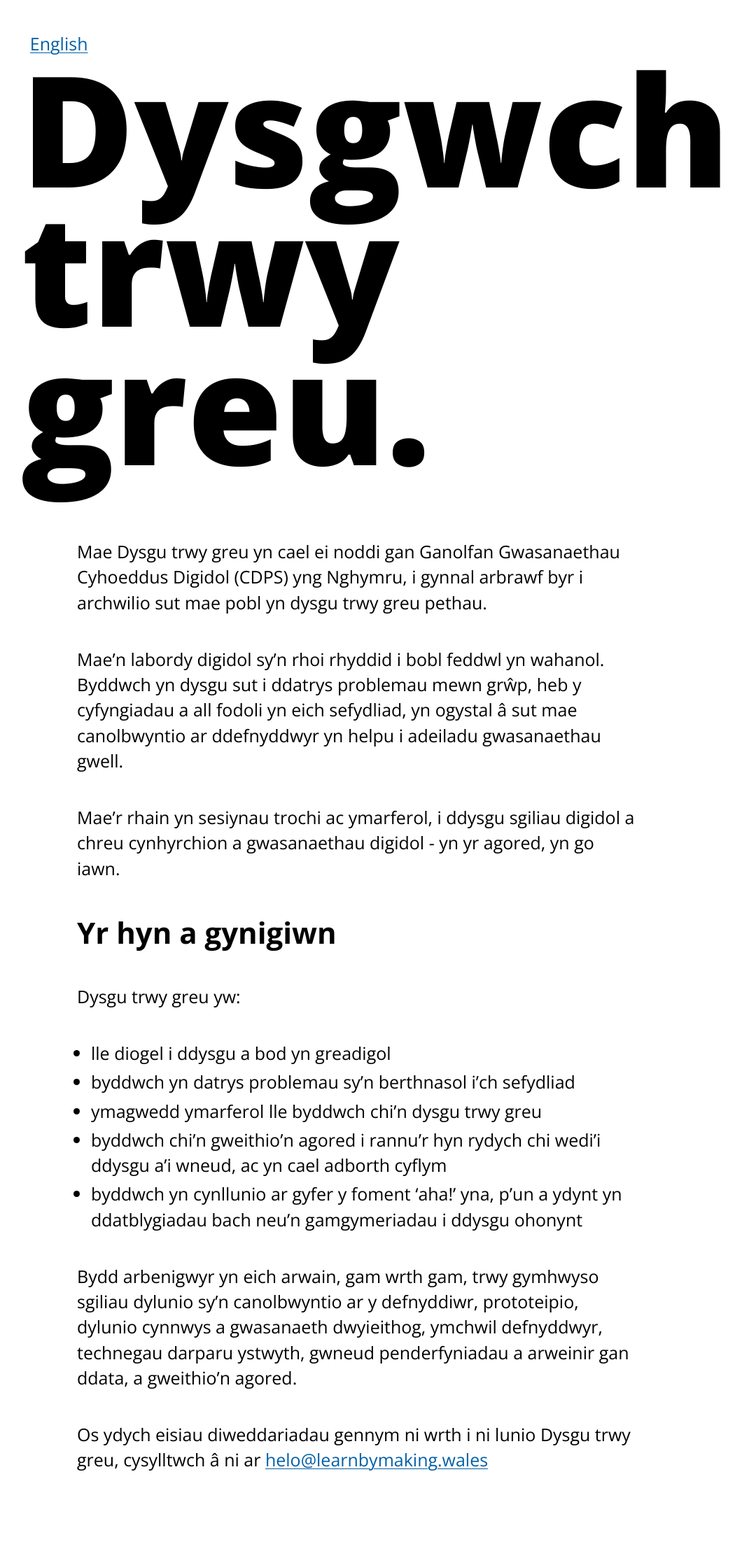
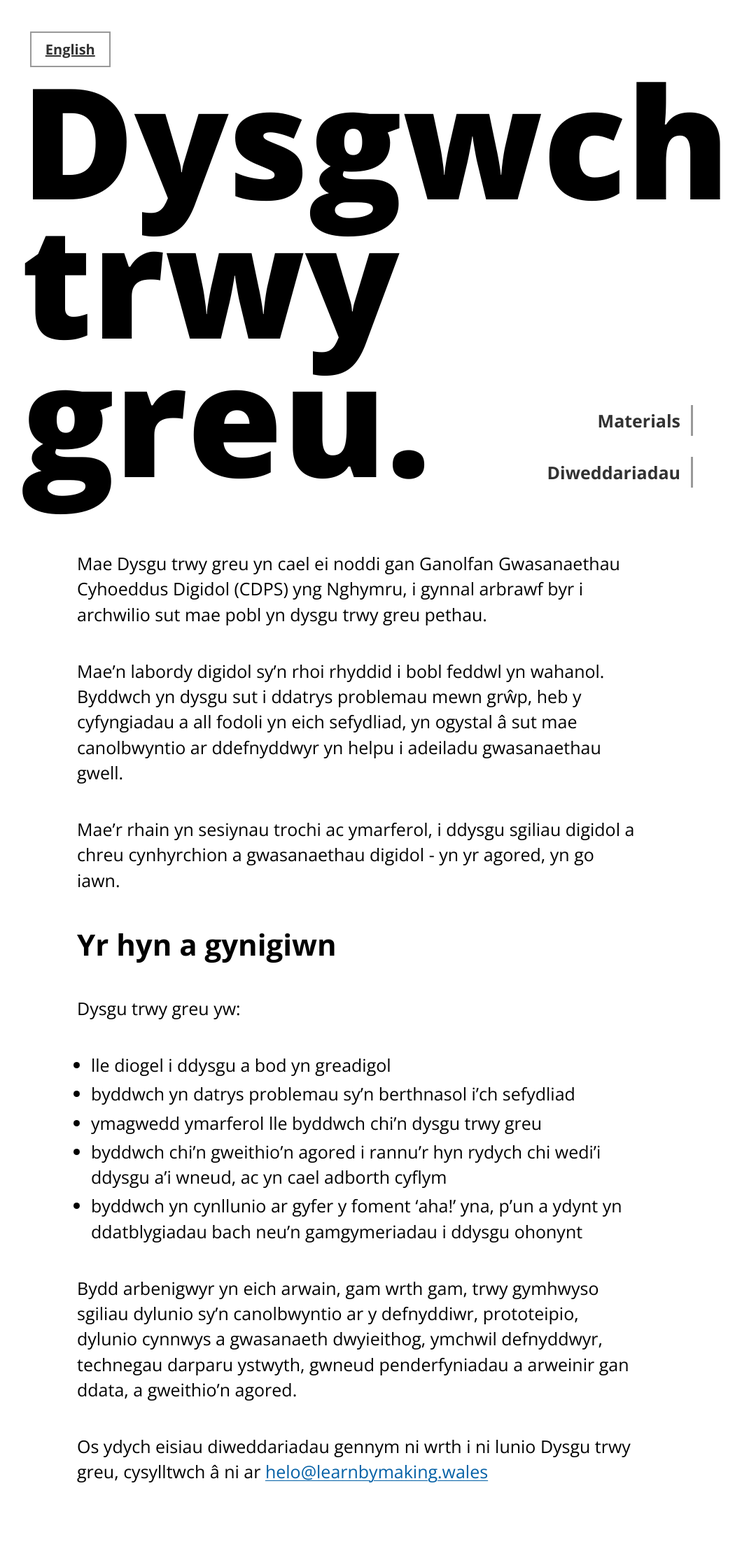
Before and after one commit to learnbymakingwales/learnbymakingwales.github.io, a Jekyll site: the page built from cy/index.md, in a window 1280 px wide. Shown: the whole page at 70% size, without its empty margins (15-1075 px from the left). Built offline with Jekyll 4.4.1, drawn with Linux system fonts in a browser that asks for light colours.

Commit message:
Add nav to landing page(s)

```diff
--- a/_config.yml
+++ b/_config.yml
@@ -19,7 +19,11 @@ t:
     title: Learn by making.
     language: English
     root: /en
+    updates: Updates
+    materials: Materials
   cy:
     title: Dysgwch trwy greu.
     language: Cymraeg
     root: /cy
+    updates: Diweddariadau
+    materials: Defnyddiau
--- /dev/null
+++ b/_includes/nav.html
@@ -0,0 +1,8 @@
+<nav class="app-nav--landing__container">
+  <input type="checkbox" id="tm" class="app-nav--landing__toggle">
+  <label for="tm" class="tm">Menu</label>
+  <ul class="app-nav--landing">
+    <li><a href="/{{page.lang}}/updates">Materials</a></li>
+    <li><a href="/{{page.lang}}/updates">{{ site.t[page.lang].updates }}</a></li>
+  </ul>
+</nav>
--- a/_layouts/landing.html
+++ b/_layouts/landing.html
@@ -27,7 +27,7 @@
     {% assign pages=site.pages | where:"ref", page.ref | sort: 'lang' %}
     {% for altpage in pages %}
       {% if page.lang != altpage.lang %}
-      <a class="lbm-link language-switcher" href="{{ altpage.url }}">
+      <a class="language-switcher app-language-switcher" href="{{ altpage.url }}">
         <span class="lbm-visually-hidden">View in </span>
         {{site.t[altpage.lang].language}}
       </a>
@@ -42,6 +42,7 @@
     {% endfor %}
 
     <div class="typography-header">
+      {% include nav.html %}
       <h1 class="lbm-title">{{site.t[page.lang].title}}</h1>
     </div>
 
--- a/assets/css/app.css
+++ b/assets/css/app.css
@@ -3,6 +3,7 @@
   --small-screen-font-size: 20px;
   --bigger-screen-font-size: 25px;
   --vertical-spacing: 45px;
+  --scaler: 1.6;
 }
 
 
@@ -35,7 +36,6 @@ body {
 .main--home .language-switcher {
   /* needs this because it is behind the line height of big heading */
   position: relative;
-  display: block;
   margin-left: clamp(6px, 1vw, 24px);
   z-index: 1;
 }
@@ -45,6 +45,7 @@ body {
   max-width: 960px;
   width: -moz-min-content;
   width: min-content;
+  /* font-size: clamp(60px, var(--base-font-size) + (10vw * var(--scaler)), 240px); */
 }
 
 .lbm-title {
--- a/assets/css/lbm-site.css
+++ b/assets/css/lbm-site.css
@@ -77,3 +77,141 @@
           clip-path: none;
   white-space: inherit;
 }
+
+.app-language-switcher {
+  display: inline-block;
+  background: 0 0;
+  border: 2px solid #999;
+  color: #323232;
+  font-size: 20px;
+  font-weight: 700;
+  padding: 10px 20px;
+}
+
+.typography-header {
+  position: relative;
+}
+
+.app-nav--landing__container {
+  text-align: right;
+  margin-top: -47.5px;
+}
+.app-nav--landing__container label {
+  display: inline-block;
+  position: relative;
+  padding: 4px 7px 3px;
+  margin-right: -1.5em;
+  font-weight: bold;
+  font-size: 20px;
+  line-height: 40px;
+}
+.app-nav--landing__container label:hover, .app-nav--landing__container label:focus {
+  text-decoration: underline;
+  cursor: pointer;
+}
+.app-nav--landing__container label:focus, .app-nav--landing__container label:active {
+  color: var(--focus-text-colour);
+  background-color: var(--focus-colour);
+  box-shadow: 0 -2px var(--focus-colour), 0 4px var(--focus-text-colour);
+  text-decoration: none;
+}
+.app-nav--landing__container input[type=checkbox] {
+  width: 0;
+  height: 0;
+  float: left;
+  opacity: 0;
+}
+.app-nav--landing__container input[type=checkbox]:focus + label {
+  text-decoration: underline;
+}
+@media (min-width: 27.5em) {
+  .app-nav--landing__container label {
+    margin-right: -3em;
+  }
+}
+@media (min-width: 46.25em) {
+  .app-nav--landing__container {
+    margin-top: 0;
+  }
+  .app-nav--landing__container input[type=checkbox],
+.app-nav--landing__container label {
+    display: none;
+  }
+  .app-nav--landing__container label {
+    margin-right: 0;
+  }
+}
+
+.app-nav--landing {
+  margin: 30px 0 0;
+  padding: 0;
+  list-style: none;
+}
+@media (max-width: 46.24em) {
+  .app-nav--landing {
+    display: none;
+  }
+}
+@media (min-width: 46.25em) {
+  .app-nav--landing {
+    position: absolute;
+    margin: 0;
+    right: -3em;
+    top: 1em;
+  }
+}
+.app-nav--landing li {
+  font-family: "Open Sans", sans-serif;
+  -webkit-font-smoothing: antialiased;
+  -moz-osx-font-smoothing: grayscale;
+  padding: 15px 0;
+  text-align: center;
+  width: calc(100% + 1.5em);
+}
+@media (min-width: 27.5em) {
+  .app-nav--landing li {
+    width: calc(100% + 3em);
+  }
+}
+@media (min-width: 46.25em) {
+  .app-nav--landing li {
+    margin-bottom: 30px;
+    padding: 5px 15px 5px 0;
+    border-right: 3px solid #999;
+    text-align: right;
+    width: unset;
+  }
+}
+.app-nav--landing li a {
+  color: #323232;
+  font-weight: bold;
+  text-decoration: none;
+}
+.app-nav--landing li:hover {
+  border-color: #323232;
+}
+.app-nav--landing li:hover a {
+  text-decoration: underline;
+}
+.app-nav--landing li:last-child {
+  margin-bottom: 0;
+}
+
+.lang-cy .app-nav--landing {
+  top: unset;
+  bottom: 0;
+  right: 0;
+}
+
+.app-nav--landing__toggle:checked ~ .app-nav--landing {
+  display: block;
+}
+
+.lbm-title {
+  margin-top: 30px;
+}
+@media (min-width: 46.25em) {
+  .lbm-title {
+    margin-top: 0;
+  }
+}
--- a/src/scss/lbm-site.scss
+++ b/src/scss/lbm-site.scss
@@ -1,6 +1,9 @@
 @import "lbm-frontend/lbm-frontend";
 
 @import "utilities/visually-hidden";
+
+@import "components/language-switcher";
+@import "components/nav";
 
 .lbm-markdown-output {
   a {
```
Also changed, not shown: src/scss/components/_language-switcher.scss (added, +9 -0 lines), src/scss/components/_nav.scss (added, +142 -0 lines), 1 other file.
